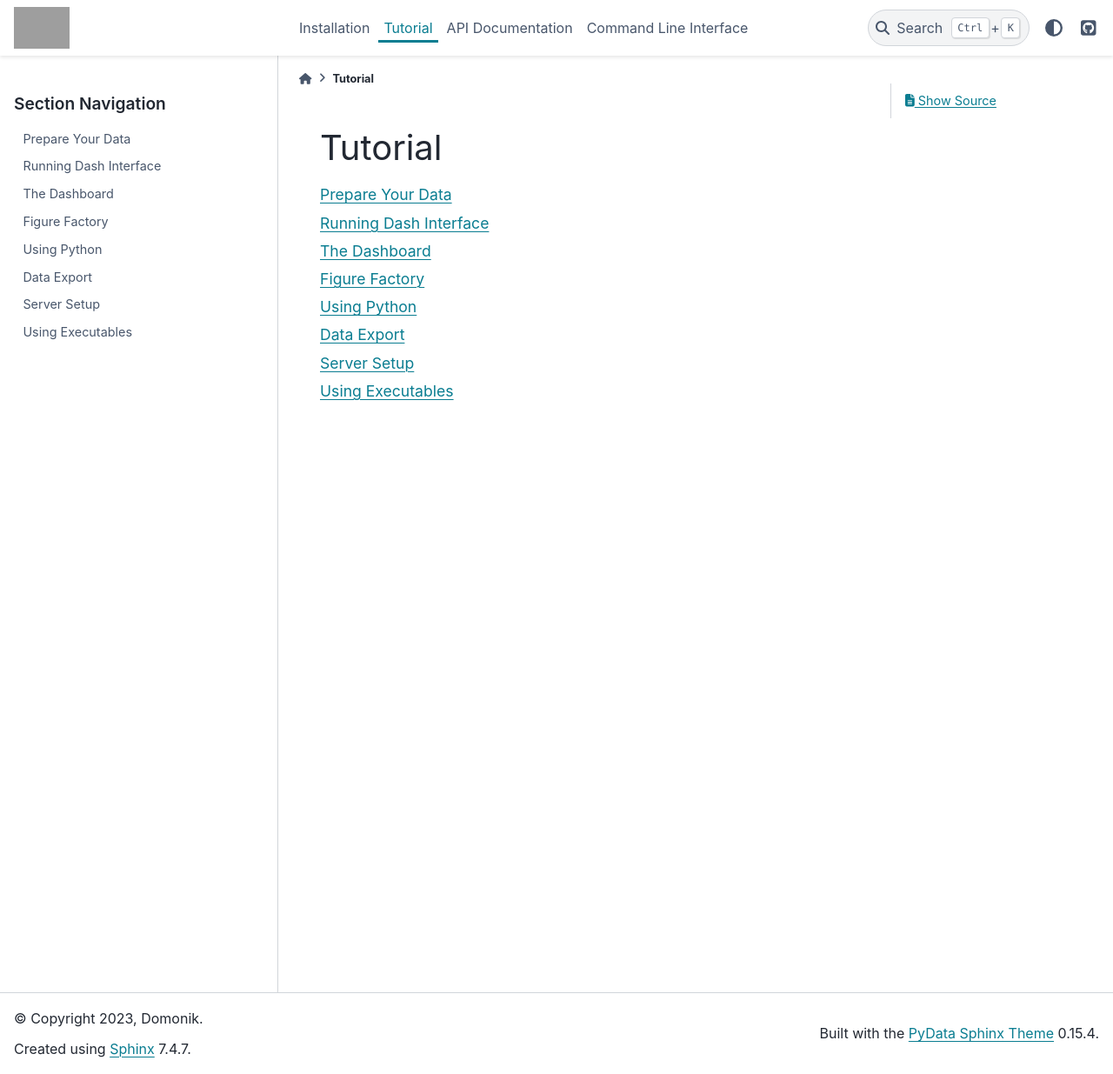
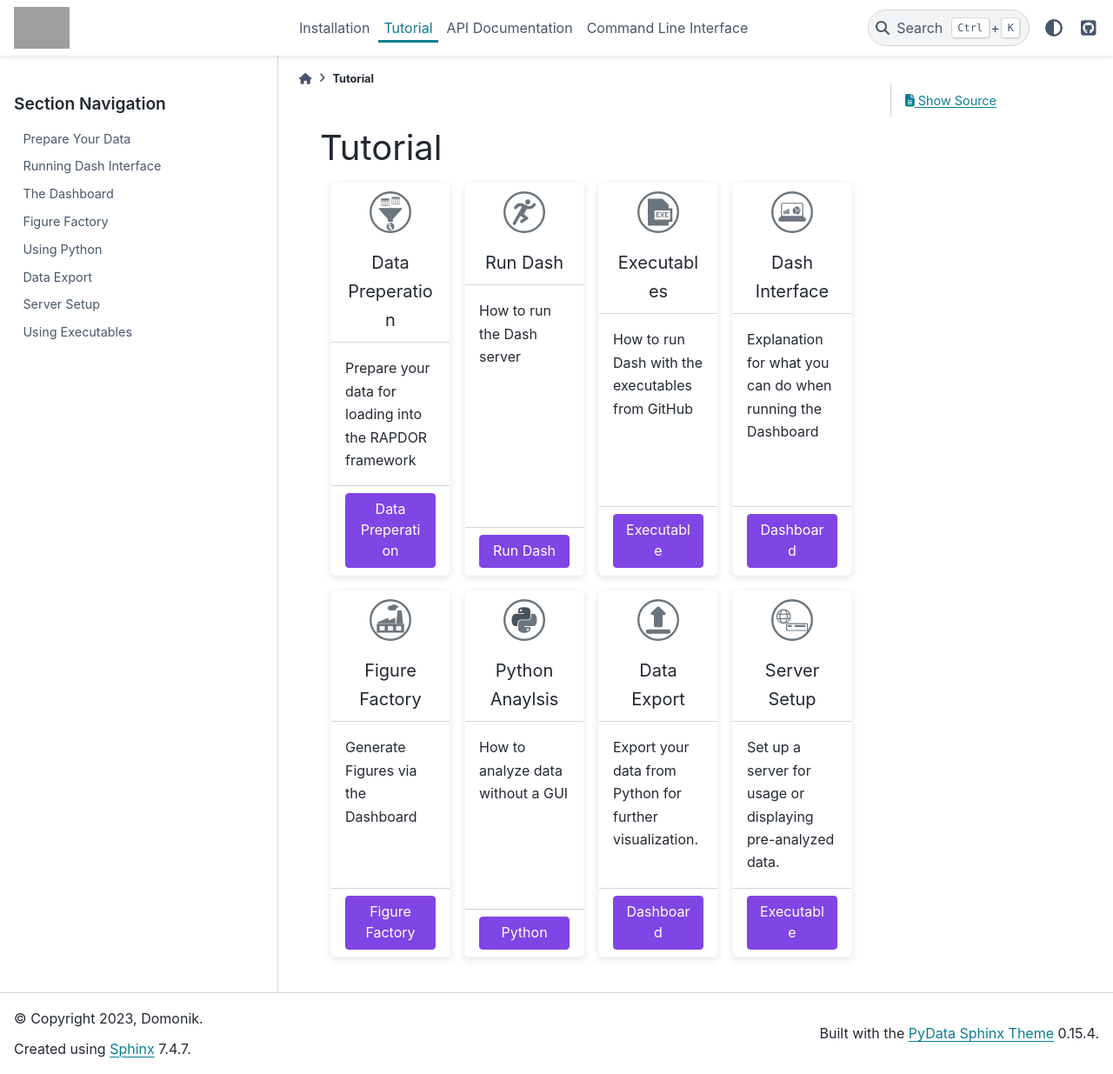
Before and after one commit to domonik/RAPDOR, a Sphinx documentation site: the page built from docs/source/tutorial.rst, in a window 1280 px wide and 1235 px high. Shown: the whole window at 87% size. Built offline with Sphinx 7.4.7 and the PyData theme 0.15.4, drawn with Linux system fonts in a browser that asks for light colours; grey boxes are pictures that could not be loaded.

Commit message:
added documentation

```diff
--- a/docs/source/tutorial.rst
+++ b/docs/source/tutorial.rst
@@ -3,6 +3,8 @@ Tutorial
 
 ..  toctree::
     :maxdepth: 1
+    :hidden:
+
 
     data_preparation
     running_dash
@@ -12,3 +14,178 @@ Tutorial
     export
     server_setup
     executable
+
+.. grid:: 1 2 4 4
+    :gutter: 3
+
+    .. grid-item-card::
+        :img-top: ../source/_static/DataPrepIcon.svg
+        :class-card: on-background border rounded border-light
+        :class-header: text-center font-weight-bold
+
+
+        Data Preperation
+        ^^^^^^^^^^^^^^^^
+
+        Prepare your data for loading into the RAPDOR framework
+
+        +++
+
+        .. button-ref:: data_preparation
+            :expand:
+            :color: secondary
+            :click-parent:
+
+            Data Preperation
+
+    .. grid-item-card::
+        :img-top: ../source/_static/RunDashIcon.svg
+        :class-card: on-background border rounded border-light
+        :class-header: text-center font-weight-bold
+
+
+
+        Run Dash
+        ^^^^^^^^^^^^^^
+
+        How to run the Dash server
+
+
+        +++
+
+        .. button-ref:: running_dash
+            :expand:
+            :color: secondary
+            :click-parent:
+
+            Run Dash
+
+    .. grid-item-card::
+        :img-top: ../source/_static/ExeIcon.svg
+        :class-card: on-background border rounded border-light
+        :class-header: text-center font-weight-bold
+
+
+
+        Executables
+        ^^^^^^^^^^^^
+
+        How to run Dash with the executables from GitHub
+
+
+        +++
+
+        .. button-ref:: executable
+            :expand:
+            :color: secondary
+            :click-parent:
+
+            Executable
+
+    .. grid-item-card::
+        :img-top: ../source/_static/DashboardIcon.svg
+        :class-card: on-background border rounded border-light
+        :class-header: text-center font-weight-bold
+
+
+
+        Dash Interface
+        ^^^^^^^^^^^^^^^^^^^^^^
+
+        Explanation for what you can do when running the Dashboard
+
+
+        +++
+
+        .. button-ref:: dashboard
+            :expand:
+            :color: secondary
+            :click-parent:
+
+            Dashboard
+
+    .. grid-item-card::
+        :img-top: ../source/_static/FigureFactoryIcon.svg
+        :class-card: on-background border rounded border-light
+        :class-header: text-center font-weight-bold
+
+
+        Figure Factory
+        ^^^^^^^^^^^^^^^^
+
+        Generate Figures via the Dashboard
+
+        +++
+
+        .. button-ref:: figure_factory
+            :expand:
+            :color: secondary
+            :click-parent:
+
+            Figure Factory
+
+    .. grid-item-card::
+        :img-top: ../source/_static/PythonIcon.svg
+        :class-card: on-background border rounded border-light
+        :class-header: text-center font-weight-bold
+
+
+
+        Python Anaylsis
+        ^^^^^^^^^^^^^^^
+
+        How to analyze data without a GUI
+
+
+        +++
+
+        .. button-ref:: python_analysis
+            :expand:
+            :color: secondary
+            :click-parent:
+
+            Python
+
+    .. grid-item-card::
+        :img-top: ../source/_static/ExportIcon.svg
+        :class-card: on-background border rounded border-light
+        :class-header: text-center font-weight-bold
+
+
+
+        Data Export
+        ^^^^^^^^^^^^^^^^^^^^^^
+
+        Export your data from Python for further visualization.
+
+
+        +++
+
+        .. button-ref:: export
+            :expand:
+            :color: secondary
+            :click-parent:
+
+            Dashboard
+
+    .. grid-item-card::
+        :img-top: ../source/_static/WebserverIcon.svg
+        :class-card: on-background border rounded border-light
+        :class-header: text-center font-weight-bold
+
+
+
+        Server Setup
+        ^^^^^^^^^^^^
+
+        Set up a server for usage or displaying pre-analyzed data.
+
+
+        +++
+
+        .. button-ref:: server_setup
+            :expand:
+            :color: secondary
+            :click-parent:
+
+            Executable
```
Also changed, not shown: docs/source/_static/DashboardIcon.svg (added), docs/source/_static/DataPrepIcon.svg (added), docs/source/_static/ExeIcon.svg (added), docs/source/_static/ExportIcon.svg (added), docs/source/_static/FigureFactoryIcon.svg (added), docs/source/_static/RunDashIcon.svg (added), docs/source/_static/WebserverIcon.svg (added).
